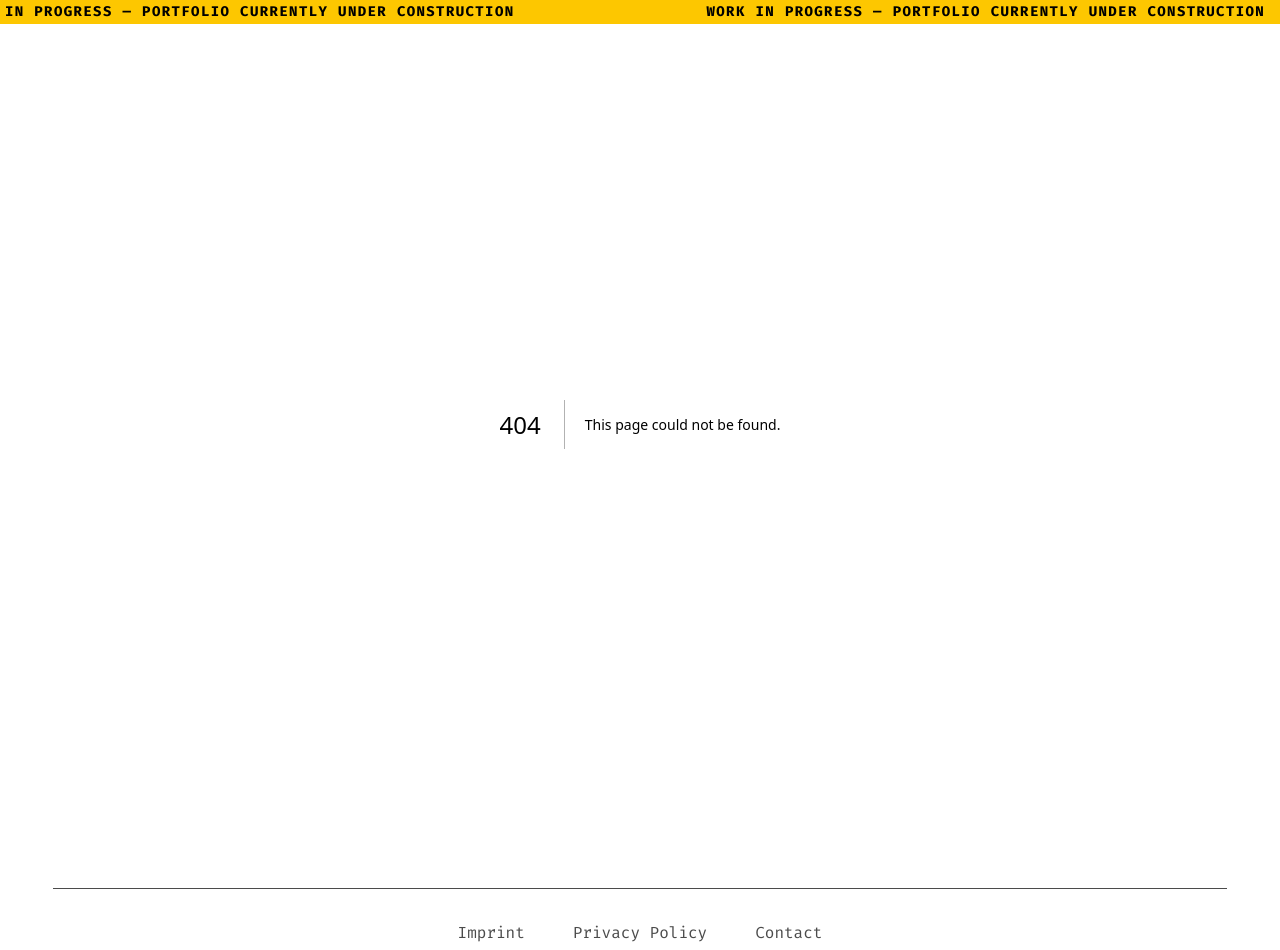
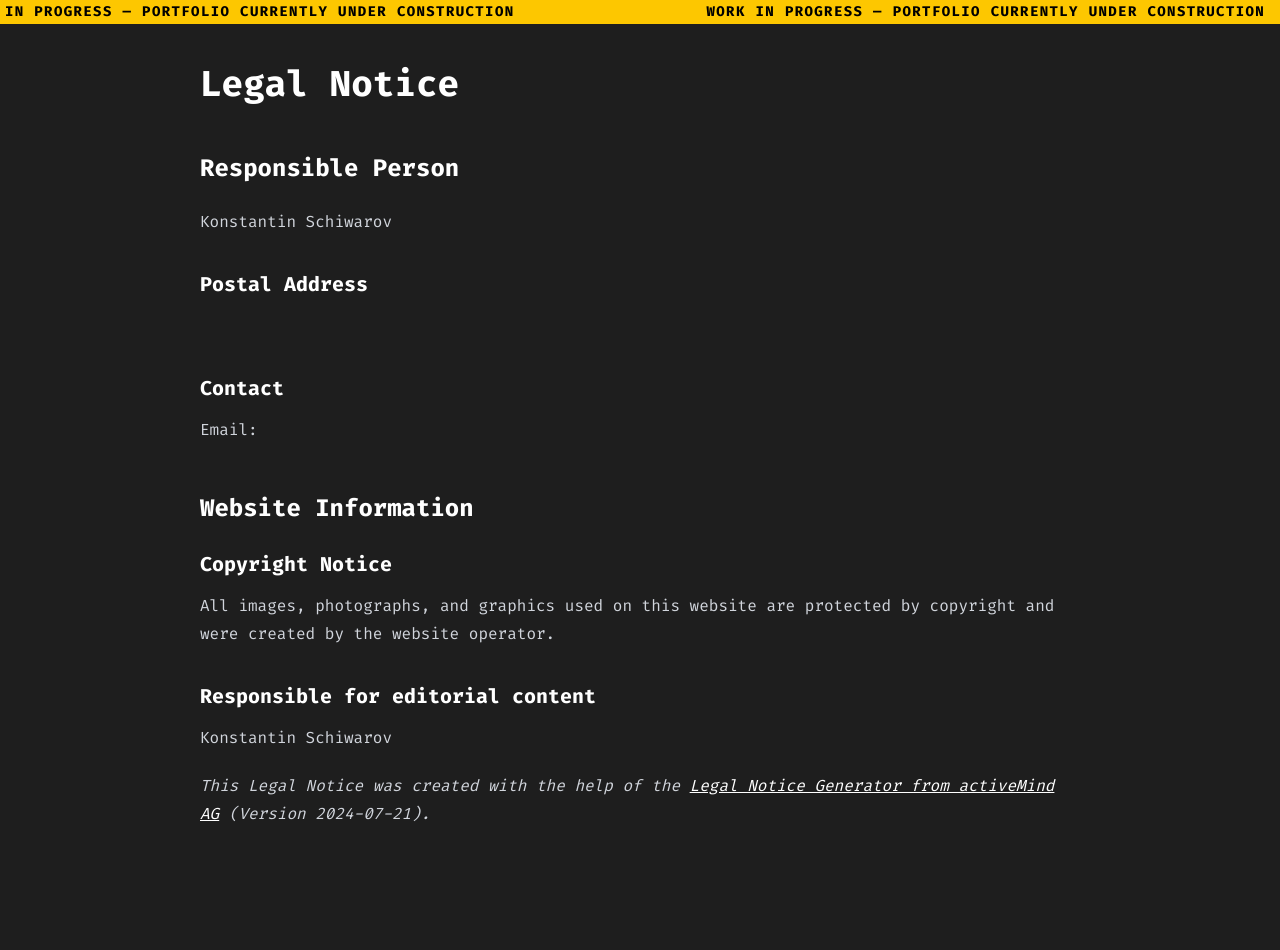
Before and after one commit to Sonic12K12/portfolio-website-nextjs, a Next.js app: page /imprint in a window 1280 px wide. Before the commit this address had no page. Shown: the top 950 px of the page. Built offline with nearby package versions, Linux system fonts and the light colour scheme.

Commit message:
add Imprint page

```diff
--- /dev/null
+++ b/src/app/imprint/page.js
@@ -0,0 +1,49 @@
+export default function ImprintPage() {
+  return (
+    // Wrapper with Tailwind typography classes
+    <main className="prose prose-invert max-w-none p-10 w-3/4 mx-auto">
+      <div>
+        <h1>Legal Notice</h1>
+
+        <h2>Responsible Person</h2>
+        <p>Konstantin Schiwarov</p>
+
+        <h3>Postal Address</h3>
+        <p>
+          {/* Environment variables for postal address */}
+          {process.env.NEXT_PUBLIC_STREET}
+          <br />
+          {process.env.NEXT_PUBLIC_CITY}
+        </p>
+
+        <h3>Contact</h3>
+        <p>Email: {process.env.NEXT_PUBLIC_EMAIL}</p>
+
+        <h2>Website Information</h2>
+
+        <h3>Copyright Notice</h3>
+        <p>
+          All images, photographs, and graphics used on this website are
+          protected by copyright and were created by the website operator.
+        </p>
+
+        <h3>Responsible for editorial content</h3>
+        <p>Konstantin Schiwarov</p>
+
+        <p>
+          <em>
+            This Legal Notice was created with the help of the{" "}
+            <a
+              href="https://www.activemind.de/generatoren/impressum/"
+              target="_blank"
+              rel="noopener"
+            >
+              Legal Notice Generator from activeMind AG
+            </a>{" "}
+            (Version 2024-07-21).
+          </em>
+        </p>
+      </div>
+    </main>
+  );
+}
```
